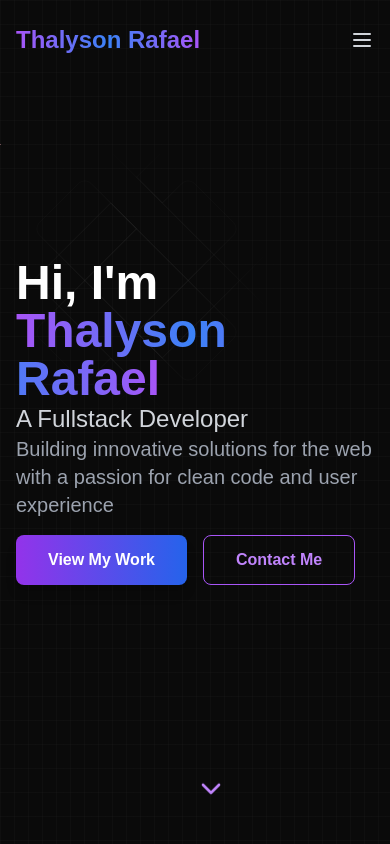
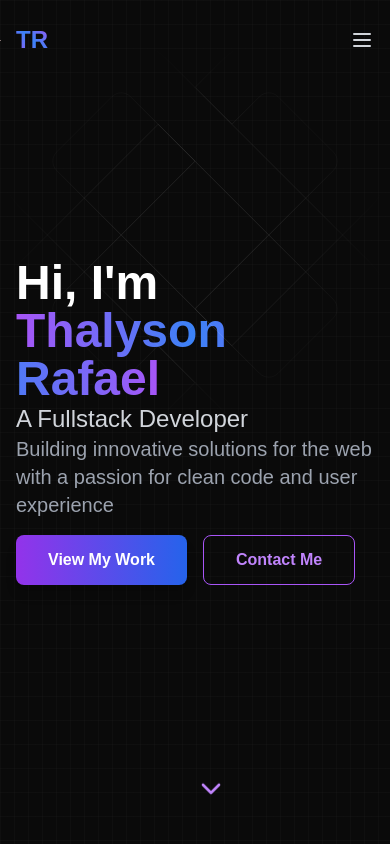
Before and after one commit to ThalysonRibeiro/my-portfolio-fullstack, a Next.js app: page / in a window 390 px wide. Shown: the top 844 px of the page. Built offline with nearby package versions, Linux system fonts and the light colour scheme.

Commit message:
v1 fisnish

```diff
--- a/src/components/en/Header.tsx
+++ b/src/components/en/Header.tsx
@@ -42,8 +42,8 @@ export function Header() {
       <div className="container mx-auto px-4">
         <div className="flex items-center h-20 md:justify-end justify-between">
           {mounted && isLargeScreen && (
-            <h1 className="text-2xl font-bold bg-gradient-to-r from-purple-500 via-blue-500 to-purple-500 bg-clip-text text-transparent">
-              Thalyson Rafael
+            <h1 className="text-2xl font-bold bg-gradient-to-tr from-purple-500 via-blue-500 to-purple-500 bg-clip-text text-transparent">
+              TR
             </h1>
           )}
 
@@ -80,7 +80,7 @@ export function Header() {
       {/* Mobile Menu */}
       {isMenuOpen && (
         <div
-          className={`md:hidden fixed w-full z-50 transition-all duration-300 ${isScrolled ? 'bg-zinc-950/90 backdrop-blur-sm shadow-lg' : 'bg-transparent'}`}
+          className={`md:hidden fixed w-full z-50 transition-all duration-300 ${isScrolled ? 'bg-zinc-950 backdrop-blur-sm shadow-lg' : 'bg-zinc-950/90'}`}
         >
           <div className="container mx-auto px-4 py-4">
             <nav className="flex flex-col space-y-4">
--- a/src/components/en/Hero.tsx
+++ b/src/components/en/Hero.tsx
@@ -19,7 +19,7 @@ export function Hero() {
   return (
     <section id="home" className="h-screen flex items-center justify-center">
       <div className="absolute inset-0 -z-10 bg-[linear-gradient(to_right,#8080800a_1px,transparent_1px),linear-gradient(to_bottom,#8080800a_1px,transparent_1px)] bg-[size:14px_24px]" />
-      <div className='absolute inset-0 w-[70%] h-full top-36 md:-top-0 -z-10'>
+      <div className='max-w-[900px] w-full absolute top-10'>
         <AnimatedBackground />
       </div>
       <div className="mx-auto max-w-7xl px-4 sm:px-6 lg:px-8 py-24 md:py-32">
--- a/src/components/en/Projects.tsx
+++ b/src/components/en/Projects.tsx
@@ -170,7 +170,7 @@ export function Projects() {
   ];
 
   return (
-    <section id="projetos" className="flex items-center justify-center flex-col min-h-screen p-6">
+    <section id="projects" className="flex items-center justify-center flex-col min-h-screen p-6">
       <div className="max-w-7xl backdrop-blur rounded-2xl p-8 md:p-12 max-sm:place-items-center">
         <h2 className="text-3xl font-bold mb-12 text-center bg-gradient-to-r from-purple-400 to-blue-400 bg-clip-text text-transparent">
           Featured Projects
--- a/src/components/pt-br/Header.tsx
+++ b/src/components/pt-br/Header.tsx
@@ -42,8 +42,8 @@ export function Header() {
       <div className="container mx-auto px-4">
         <div className="flex items-center h-20 md:justify-end justify-between">
           {mounted && isLargeScreen && (
-            <h1 className="text-2xl font-bold bg-gradient-to-r from-purple-500 via-blue-500 to-purple-500 bg-clip-text text-transparent">
-              Thalyson Rafael
+            <h1 className="text-2xl font-bold bg-gradient-to-tr from-purple-500 via-blue-500 to-purple-500 bg-clip-text text-transparent">
+              TR
             </h1>
           )}
 
@@ -81,11 +81,11 @@ export function Header() {
       {/* Mobile Menu */}
       {isMenuOpen && (
         <div
-          className={`md:hidden fixed w-full z-50 transition-all duration-300 ${isScrolled ? 'bg-zinc-950/90 backdrop-blur-sm shadow-lg' : 'bg-transparent'}`}
+          className={`md:hidden fixed w-full z-50 transition-all duration-300 ${isScrolled ? 'bg-zinc-950 backdrop-blur-sm shadow-lg' : 'bg-zinc-950/90'}`}
         >
           <div className="container mx-auto px-4 py-4">
             <nav className="flex flex-col space-y-4">
-              {['Home', 'About Me', 'Projects', 'Contact'].map((item) => (
+              {['Inicio', 'Sobre mim', 'Projetos', 'Contato'].map((item) => (
                 <button
                   key={item}
                   onClick={() => scrollToSection(item.toLowerCase().replace(' ', '-'))}
--- a/src/components/pt-br/Hero.tsx
+++ b/src/components/pt-br/Hero.tsx
@@ -19,7 +19,7 @@ export function Hero() {
   return (
     <section id="inicio" className="h-screen flex items-center justify-center">
       <div className="absolute inset-0 -z-10 bg-[linear-gradient(to_right,#8080800a_1px,transparent_1px),linear-gradient(to_bottom,#8080800a_1px,transparent_1px)] bg-[size:14px_24px]" />
-      <div className='absolute inset-0 w-[70%] h-full top-36 md:-top-0 -z-10'>
+      <div className='max-w-[900px] w-full absolute top-10'>
         <AnimatedBackground />
       </div>
       <div className="mx-auto max-w-7xl px-4 sm:px-6 lg:px-8 py-24 md:py-32">
```
